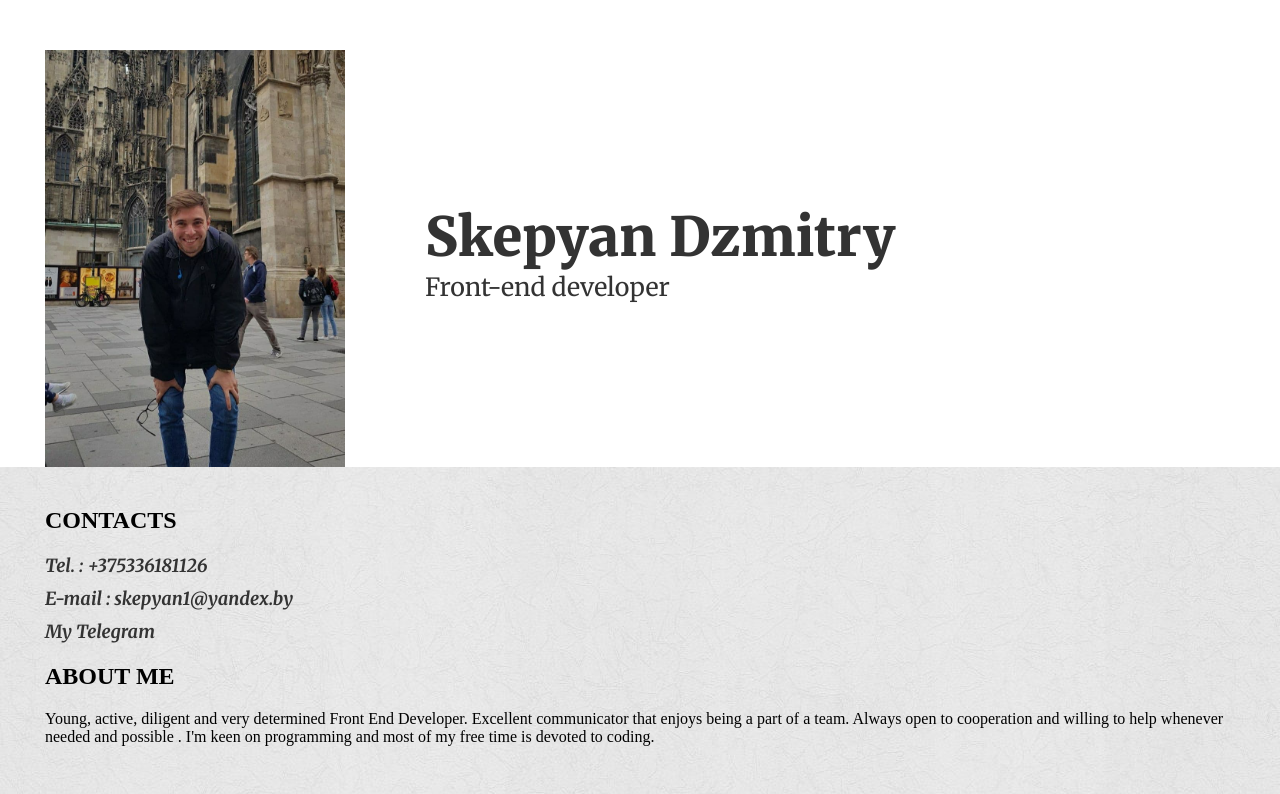
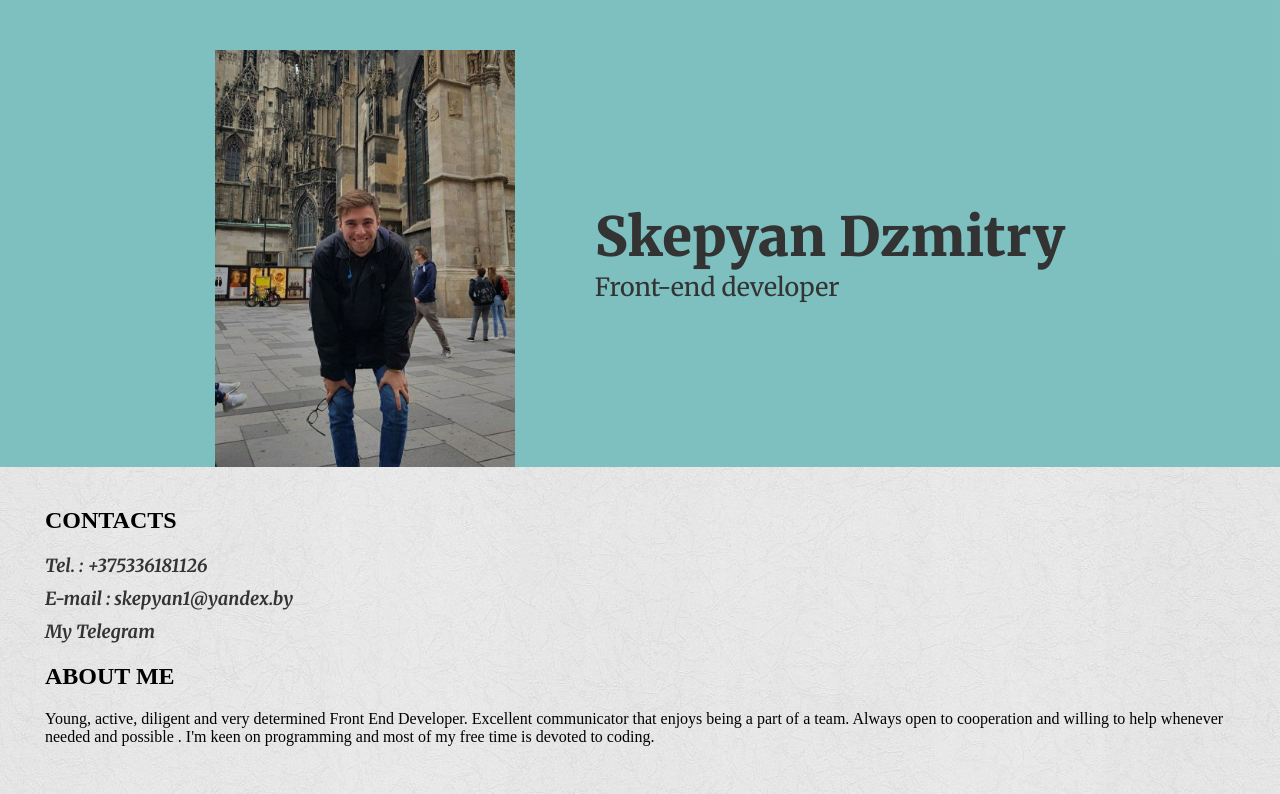
Before and after one commit to Skepyan/rsschool-cv, a plain HTML site: page index.html in a window 1280 px wide. Shown: the top 794 px of the page. Drawn offline with Linux system fonts and the light colour scheme.

Commit message:
fix: add bg and change position header

```diff
--- a/style.css
+++ b/style.css
@@ -6,17 +6,20 @@ body{
     margin: 0px auto;
 }
 .header{
-    max-width: 1190px;
+
     margin: 0px auto;
     padding: 50px 0px 10px;
-    padding-bottom: 0px;
-
+    padding-bottom: 0;
+    background-color: rgba(45, 153, 153, 0.61);
 }
 
 .header_inner{
+    max-width: 1190px;
     display: flex;
     align-items: center;
-    flex-wrap: wrap;
+   justify-content: center;
+   margin: 0px auto;
+
 
 }
 .header_avatar{
```
